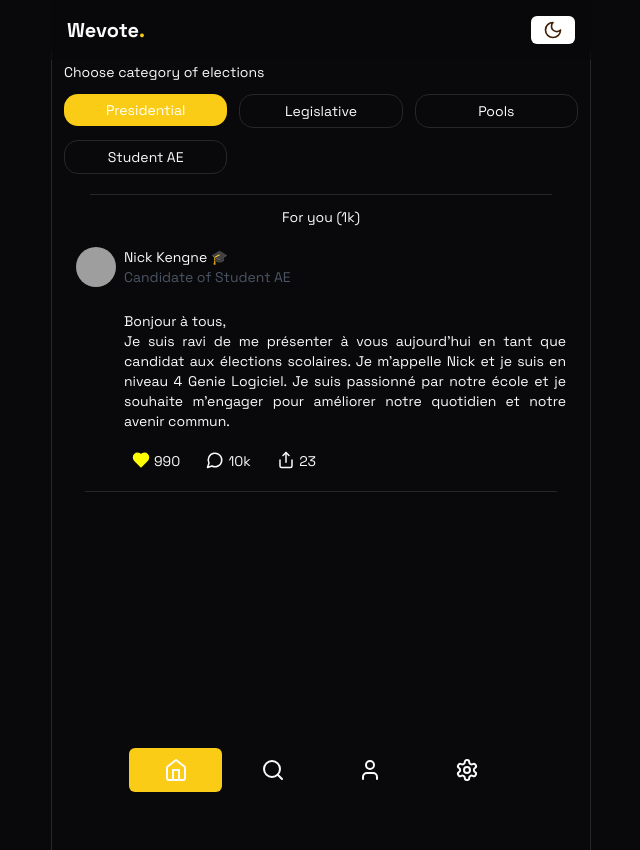
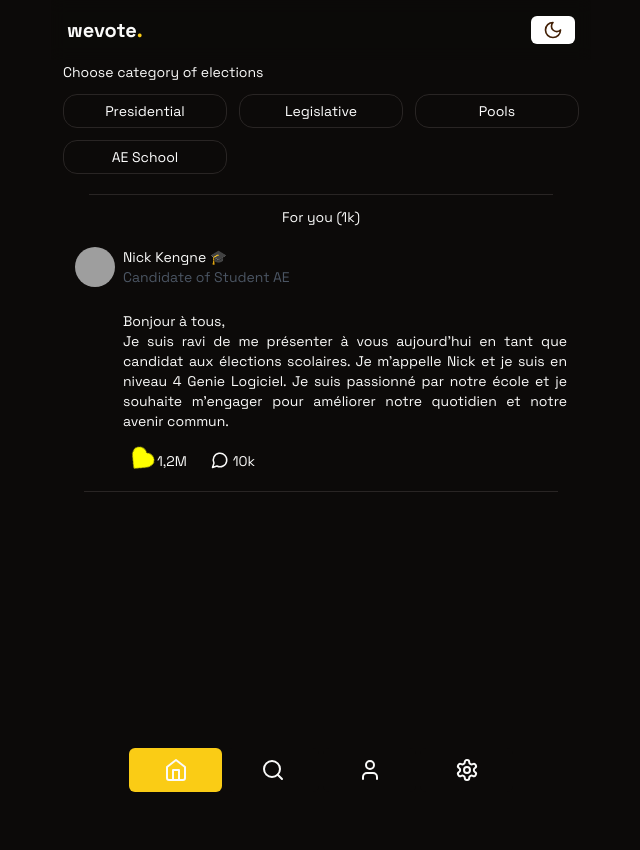
Before and after one commit to NickKengne/vote-app, a Next.js app: page / in a window 1280 px wide. Shown: the whole page, without its empty margins (319-959 px from the left). Built offline with nearby package versions, Linux system fonts and the light colour scheme; grey boxes are pictures that could not be loaded; what tailwindcss-debug-screens would draw is missing.

Commit message:
end of front end

```diff
--- a/app/globals.css
+++ b/app/globals.css
@@ -29,47 +29,47 @@
 @layer base {
   :root {
     --background: 0 0% 100%;
-    --foreground: 240 10% 3.9%;
+    --foreground: 20 14.3% 4.1%;
     --card: 0 0% 100%;
-    --card-foreground: 240 10% 3.9%;
+    --card-foreground: 20 14.3% 4.1%;
     --popover: 0 0% 100%;
-    --popover-foreground: 240 10% 3.9%;
+    --popover-foreground: 20 14.3% 4.1%;
     --primary: 47.9 95.8% 53.1%;
     --primary-foreground: 26 83.3% 14.1%;
     --secondary: 60 4.8% 95.9%;
     --secondary-foreground: 24 9.8% 10%;
-    --muted: 240 4.8% 95.9%;
-    --muted-foreground: 240 3.8% 46.1%;
-    --accent: 240 4.8% 95.9%;
-    --accent-foreground: 240 5.9% 10%;
+    --muted: 60 4.8% 95.9%;
+    --muted-foreground: 25 5.3% 44.7%;
+    --accent: 60 4.8% 95.9%;
+    --accent-foreground: 24 9.8% 10%;
     --destructive: 0 84.2% 60.2%;
-    --destructive-foreground: 0 0% 98%;
-    --border: 240 5.9% 90%;
-    --input: 240 5.9% 90%;
-    --ring: 240 5.9% 10%;
+    --destructive-foreground: 60 9.1% 97.8%;
+    --border: 20 5.9% 90%;
+    --input: 20 5.9% 90%;
+    --ring: 20 14.3% 4.1%;
     --radius: 0.5rem;
   }
 
   .dark {
-    --background: 240 10% 3.9%;
-    --foreground: 0 0% 98%;
-    --card: 240 10% 3.9%;
-    --card-foreground: 0 0% 98%;
-    --popover: 240 10% 3.9%;
-    --popover-foreground: 0 0% 98%;
+    --background: 20 14.3% 4.1%;
+    --foreground: 60 9.1% 97.8%;
+    --card: 20 14.3% 4.1%;
+    --card-foreground: 60 9.1% 97.8%;
+    --popover: 20 14.3% 4.1%;
+    --popover-foreground: 60 9.1% 97.8%;
     --primary: 47.9 95.8% 53.1%;
     --primary-foreground: 26 83.3% 14.1%;
     --secondary: 12 6.5% 15.1%;
     --secondary-foreground: 60 9.1% 97.8%;
-    --muted: 240 3.7% 15.9%;
-    --muted-foreground: 240 5% 64.9%;
-    --accent: 240 3.7% 15.9%;
-    --accent-foreground: 0 0% 98%;
+    --muted: 12 6.5% 15.1%;
+    --muted-foreground: 24 5.4% 63.9%;
+    --accent: 12 6.5% 15.1%;
+    --accent-foreground: 60 9.1% 97.8%;
     --destructive: 0 62.8% 30.6%;
-    --destructive-foreground: 0 0% 98%;
-    --border: 240 3.7% 15.9%;
-    --input: 240 3.7% 15.9%;
-    --ring: 240 4.9% 83.9%;
+    --destructive-foreground: 60 9.1% 97.8%;
+    --border: 12 6.5% 15.1%;
+    --input: 12 6.5% 15.1%;
+    --ring: 24 5.7% 82.9%;
   }
 }
 
--- /dev/null
+++ b/app/loading.js
@@ -0,0 +1,12 @@
+import React from 'react'
+
+export default function Loading() {
+  return (
+    <div className='flex w-full min-h-screen justify-center items-center'>
+    <div className="relative flex h-6 w-6">
+      <span className="animate-ping absolute inline-flex h-full w-full rounded-full bg-primary opacity-75"></span>
+      <span className="relative inline-flex rounded-full h-6 w-6 bg-primary"></span>
+    </div>
+    </div>
+  )
+}
--- a/app/page.tsx
+++ b/app/page.tsx
@@ -1,4 +1,6 @@
-import React from "react";
+"use server"
+
+import React, { Suspense } from "react";
 //import { redirect } from "next/navigation";
 //import { cookies } from "next/headers";
 
@@ -10,10 +12,11 @@ import Categories from "@/components/Categories";
 import { Separator } from "@/components/ui/separator";
 import PostCard from "@/components/PostCard";
 import Header from "@/components/Header";
+import Loading from "./loading"
 
 // add paiement method and files type in sql request workbench , and payment infos , cni or passport of admin , and upgrade plan
 
-export default function Page() {
+export default async  function Page() {
   // const token = cookies().get("token")?.value;
   // if (token) {
   //   redirect("/admin");
@@ -22,13 +25,15 @@ export default function Page() {
   return (
     <main className="w-full min-h-screen flex items-center justify-center">
       <BottomNav />
-      <Header/>
-      <div className="relative w-[95%] top-[50px] max-w-[540px] flex flex-col items-center min-h-screen lg:border-x md:border-x p-3 pb-[80px] ">
-        <Categories/>
-        <Separator className="mt-5 mb-3 w-[90%]"/>
-        <p className="text-sm font-mediumm mb-2">For you (1k)</p>
-        <PostCard/>
-      </div>
+      <Header />
+      <Suspense fallback={<Loading/>}>
+        <div className="relative w-[95%] top-[50px] max-w-[540px] flex flex-col items-center min-h-screen p-3 pb-[80px] ">
+          <Categories />
+          <Separator className="mt-5 mb-3 w-[90%]" />
+          <p className="text-sm font-mediumm mb-2">For you (1k)</p>
+          <PostCard />
+        </div>
+      </Suspense>
     </main>
   );
 }
--- /dev/null
+++ b/app/profile/page.tsx
@@ -0,0 +1,29 @@
+
+"use client"
+import BottomNav from "@/components/BottomNav";
+import Header from "@/components/Header";
+import { Button } from "@/components/ui/button";
+import React from "react";
+import { useRouter } from "next/navigation";
+
+export default function page() {
+
+  const router = useRouter()
+
+  return (
+    <main className="w-full min-h-screen flex items-center justify-center">
+      <BottomNav />
+      <Header />
+
+      <div className="relative w-[95%] top-[50px] max-w-[540px] flex flex-col items-center justify-center min-h-screen p-3 pb-[80px] ">
+      <p className="font-bold text-2xl">Profile</p>
+        <div className="flex justify-center items-center flex-col gap-4">
+          <p>You are not connected on any account !</p>
+          <Button variant={"outline"} onClick={() => {
+            router.push("/auth/login")
+          }}>Login</Button>
+        </div>
+      </div>
+    </main>
+  );
+}
--- /dev/null
+++ b/app/search/page.tsx
@@ -0,0 +1,26 @@
+"use client"
+
+import BottomNav from '@/components/BottomNav'
+import Header from '@/components/Header'
+import React from 'react'
+import Categories from '@/components/Categories'
+import PostCard from '@/components/PostCard'
+import { Separator } from '@radix-ui/react-separator'
+import SearchBar from '@/components/SearchBar'
+
+export default function page() {
+  return (
+    <main className="w-full min-h-screen flex items-center justify-center">
+    <BottomNav />
+    <Header />
+
+      <div className="relative w-[95%] top-[50px] max-w-[540px] flex flex-col items-center min-h-screen p-3 pb-[80px] ">
+        <SearchBar/>
+        <Separator className="mt-5 mb-3 w-[90%]" />
+        <p className="text-sm font-mediumm mb-2">Results (1k)</p>
+        <PostCard />
+      </div>
+
+  </main>
+  )
+}
--- a/components/Categories.tsx
+++ b/components/Categories.tsx
@@ -1,25 +1,47 @@
-//this is an asynchronous fonction
+"use client"
+import React, { useState } from "react";
 
-import React from 'react'
+interface categoryType{
+    id:number;
+    name:string;
+}
+
+const categories: categoryType[] = [
+  {
+    id: 1,
+    name: "Presidential",
+  },
+  {
+    id: 2,
+    name: "Legislative",
+  },
+  {
+    id: 3,
+    name: "Pools",
+  },
+  {
+    id: 4,
+    name: "AE School",
+  },
+];
 
 export default function Categories() {
+    const [selectedCategory, setSelectedCategory] = useState<categoryType | null>(null);
+
   return (
-    <div className='w-full'>
-        <p className='text-sm'>Choose category of elections</p>
-        <div className='grid grid-cols-3 gap-3 mt-3'>
-        <div className='cursor-pointer h-5 bg-primary rounded-[14px] p-4 flex justify-center items-center '>
-            <p className='text-sm text-white'>Presidential</p>
-        </div>
-        <div className='cursor-pointer h-5  p-4 flex border rounded-[14px] justify-center items-center '>
-            <p className='text-sm'>Legislative</p>
-        </div>
-        <div className='cursor-pointer h-5  p-4 flex border rounded-[14px] justify-center items-center '>
-            <p className='text-sm'>Pools</p>
-        </div>
-        <div className='cursor-pointer h-5  p-4 flex border rounded-[14px] justify-center items-center '>
-            <p className='text-sm'>Student AE</p>
-        </div>
-        </div>
+    <div className="w-full">
+      <p className="text-sm">Choose category of elections</p>
+      <div className="grid grid-cols-3 gap-3 mt-3">
+        {categories.map((item, index) => (
+          <div
+            className={`cursor-pointer h-5 border rounded-[14px] p-4 flex justify-center items-center ${selectedCategory?.id === item.id ? 'bg-primary' : ''}`}
+            key={index}
+            onClick={() => setSelectedCategory(item)}
+          >
+            <p className={`text-sm ${selectedCategory?.id === item.id ? "dark:text-white text-white": "dark:text-white text-black"}`}>{item.name}</p>
+          </div>
+        ))}
+      </div>
     </div>
-  )
+  );
 }
--- a/components/Header.tsx
+++ b/components/Header.tsx
@@ -4,7 +4,7 @@ import { ThemeToggle } from './ThemeToggle'
 export default function Header() {
   return (
     <div className="fixed bg-background/95 backdrop-blur supports-[backdrop-filter]:bg-background/60 z-50 top-0 w-[95%] max-w-[540px] flex justify-between items-center p-4">
-      <p className="text-xl font-bold">Wevote<span className="text-primary">.</span> </p>
+      <p className="text-xl font-bold">wevote<span className="text-primary">.</span> </p>
       <ThemeToggle className="" />
       </div>
   )
--- a/components/PostCard.tsx
+++ b/components/PostCard.tsx
@@ -7,6 +7,7 @@ import { Heart, MessageCircle, Share } from "lucide-react";
 import { Separator } from "./ui/separator";
 import { Input } from "./ui/input";
 import { Textarea } from "./ui/textarea";
+import { motion } from "framer-motion"
 
 export default function PostCard() {
   const [showComment, setShowComment] = React.useState<Boolean>(false);
@@ -39,23 +40,41 @@ export default function PostCard() {
             Genie Logiciel. Je suis passionné par notre école et je souhaite
             m'engager pour améliorer notre quotidien et notre avenir commun.
           </p>
-          <div className="w-[200px] mt-3  flex justify-between p-2">
-            <div className="flex flex-row gap-1">
-              <Heart
-                fill="yellow"
-                color="yellow"
-                size={18}
-                className="cursor-pointer"
+          <div className="w-[140px] mt-3 gap-3 flex justify-between p-2">
+            <div className="flex flex-row gap-2">
+              <motion.div
+                children = {(<Heart
+                  fill="yellow"
+                  color="yellow"
+                  size={18}
+                  className="cursor-pointer"
+                />)}
+
+                initial={{
+                  rotate: -50,
+                  scale: 1
+                }}
+
+                animate={{
+                  rotate: 50,
+                  scale:1.5
+                }}
+
+                transition={{
+                  type:"tween",
+                  repeat:Infinity,
+                  duration:2
+
+
+                }}
+
+
               />
-              <p className="text-sm cursor-pointer">990</p>
+              <p className="text-sm cursor-pointer">1,2M</p>
             </div>
             <div className="flex flex-row gap-1" onClick={handleSetComment}>
               <MessageCircle size={18} className="cursor-pointer" />
               <p className="text-sm cursor-pointer">10k</p>
-            </div>
-            <div className="flex flex-row gap-1">
-              <Share size={18} className="cursor-pointer" />
-              <p className="text-sm cursor-pointer">23</p>
             </div>
           </div>
           {showComment && (
--- a/components/SearchBar.tsx
+++ b/components/SearchBar.tsx
@@ -3,6 +3,6 @@ import { Input } from './ui/input'
 
 export default function SearchBar() {
   return (
-    <Input placeholder='search candidate' type="search" className='h-9 w-[70%] relative '/>
+    <Input placeholder='search candidate' type="search" className='h-9 w-[90%] relative '/>
   )
 }
--- a/package.json
+++ b/package.json
@@ -45,7 +45,7 @@
     "cookies-next": "^4.1.1",
     "date-fns": "^3.3.1",
     "embla-carousel-react": "^8.0.0",
-    "framer-motion": "^11.0.8",
+    "framer-motion": "^11.2.4",
     "icons": "^1.0.0",
     "input-otp": "^1.2.4",
     "lucide-react": "^0.344.0",
```
Also changed, not shown: app/settings/page.tsx (added, +27 -0 lines), components/BottomNav.tsx (+5 -5 lines), 1 other file (tests, documents, lock files or other folders).
